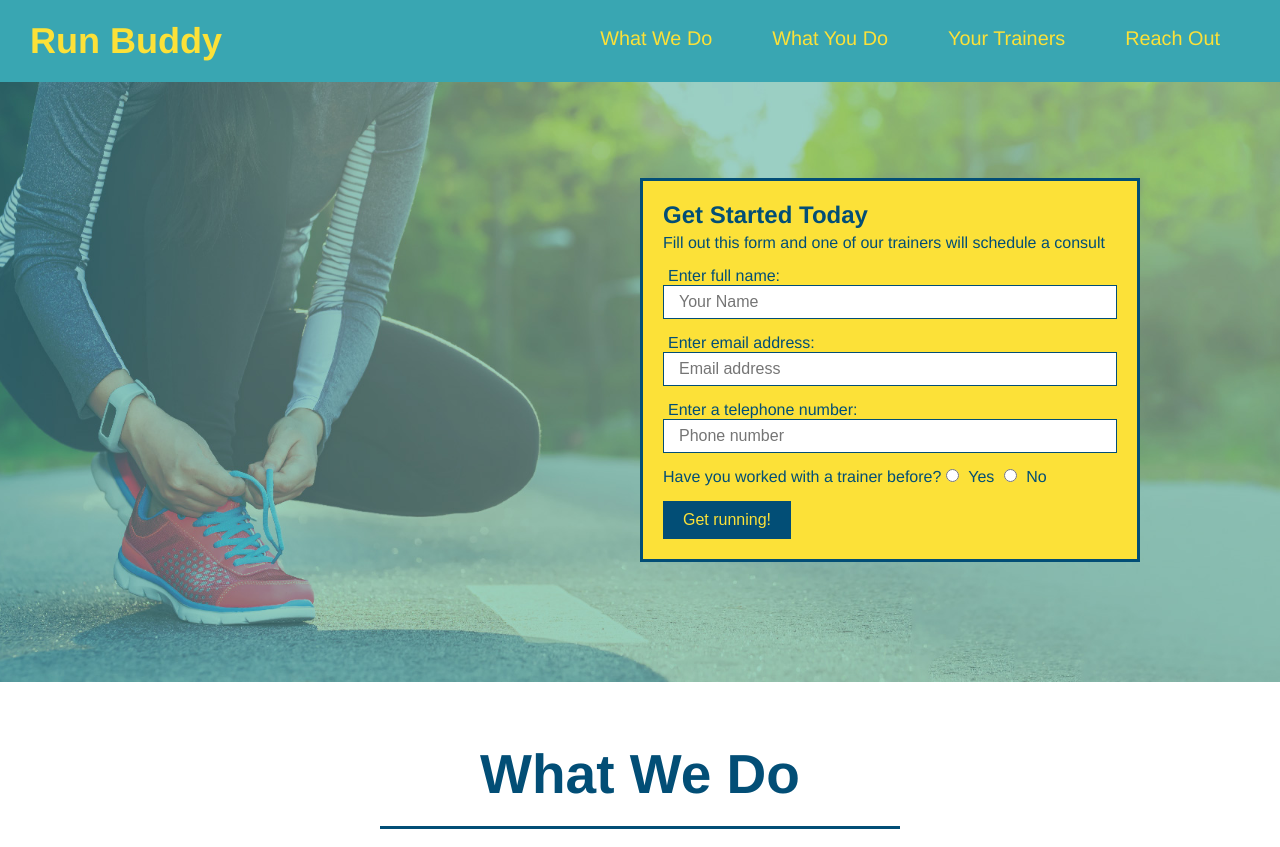
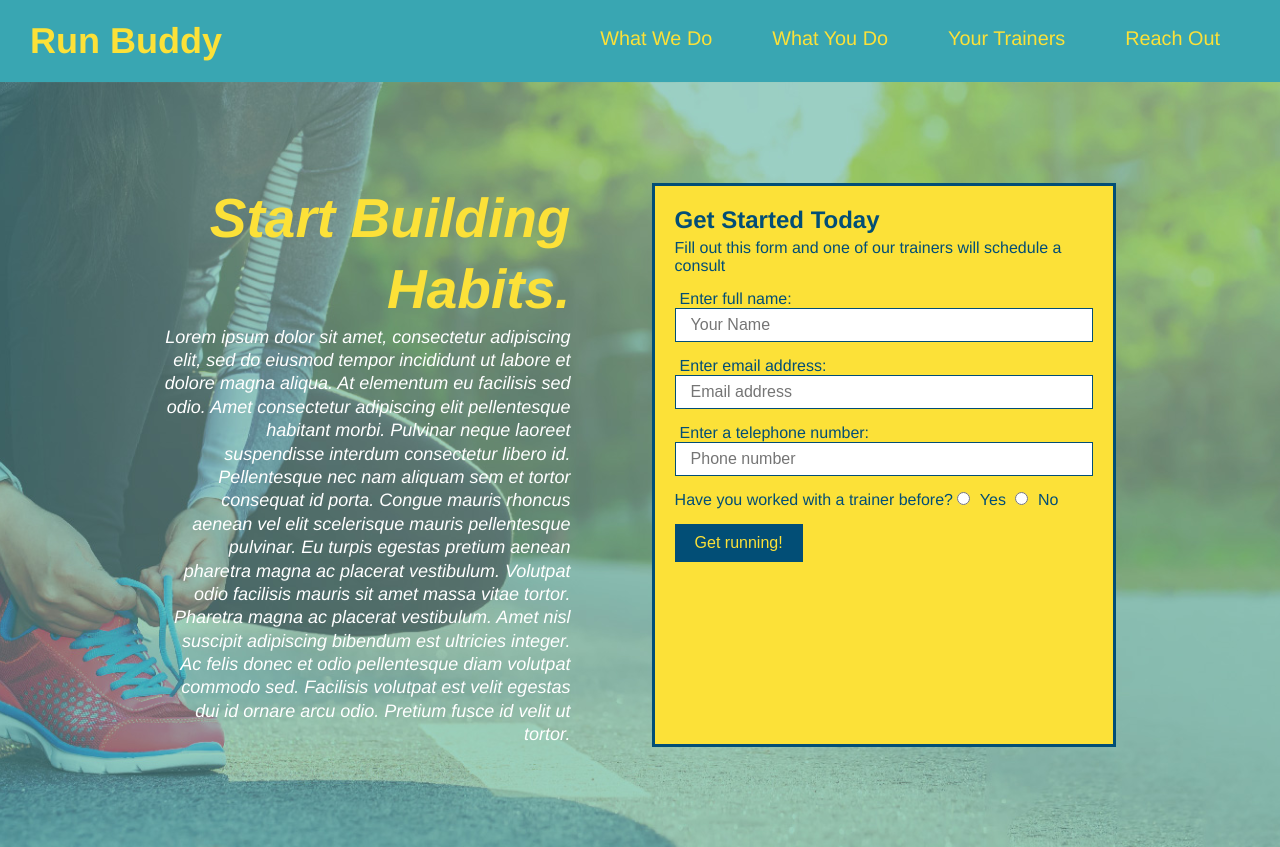
Before and after one commit to russe433/run-buddy, a plain HTML site: page index.html in a window 1280 px wide. Shown: the top 847 px of the page. Drawn offline with Linux system fonts and the light colour scheme.

Commit message:
added flexbox to hero

```diff
--- a/assets/css/style.css
+++ b/assets/css/style.css
@@ -64,6 +64,8 @@ header h1 {
     background: #fce138;
     width: 100%;
     padding: 40px 35px;
+    justify-content: space-between;
+    flex-wrap: wrap;
   }
 
   footer h1 {
@@ -96,22 +98,34 @@ header h1 {
   /* Hero Style Start */
   .hero {
       background-image:url("../images/hero-bg.jpg");
-      height:600px;
       background-size:cover;
       background-position: center;
-      position: relative;
+      display: flex;
+      justify-content: center;
+      flex-wrap: wrap;
   }
 
+  .hero-cta{
+      width: 35%;
+      text-align: right;
+      margin: 3.5%;
+      color: #fff;
+      font-size: 18px;
+      line-height: 1.3;
+      font-style: italic;
+  }
+  .hero-cta h2{
+    color:#fce138;
+    font-size: 55px;
+  }
 
   .hero-form{
       background-color: #fce138;
       padding:20px;
-      width: 500px;
       color: #024e76;
       border:solid 3px #024e76;
-      position: absolute;
-      bottom: 120px;
-      right: 140px;
+      width: 40%;
+      margin: 3.5%;
   }
   .hero-form h3{
     font-size: 24px;
--- a/index.html
+++ b/index.html
@@ -28,6 +28,10 @@
         </nav>
     </header>
         <section class="hero">
+            <div class="hero-cta">
+                <h2>Start Building Habits.</h2>
+                <p>Lorem ipsum dolor sit amet, consectetur adipiscing elit, sed do eiusmod tempor incididunt ut labore et dolore magna aliqua. At elementum eu facilisis sed odio. Amet consectetur adipiscing elit pellentesque habitant morbi. Pulvinar neque laoreet suspendisse interdum consectetur libero id. Pellentesque nec nam aliquam sem et tortor consequat id porta. Congue mauris rhoncus aenean vel elit scelerisque mauris pellentesque pulvinar. Eu turpis egestas pretium aenean pharetra magna ac placerat vestibulum. Volutpat odio facilisis mauris sit amet massa vitae tortor. Pharetra magna ac placerat vestibulum. Amet nisl suscipit adipiscing bibendum est ultricies integer. Ac felis donec et odio pellentesque diam volutpat commodo sed. Facilisis volutpat est velit egestas dui id ornare arcu odio. Pretium fusce id velit ut tortor.</p>
+            </div>
             <div class="hero-form">
                 <h3>Get Started Today</h3>
                 <p>Fill out this form and one of our trainers will schedule a consult</p>
@@ -161,7 +165,7 @@
     <footer>
         <h2>❤️ Made with love by Run Buddy</h2>
             <div>
-                <a href="./privacy-policy.html">Read Our Privacy Policy</a><br />
+                <a href="./privacy-policy.html" add target="_blank">Read Our Privacy Policy</a><br />
                 &copy; 2019 Run Buddy, Inc.
             </div>
     </footer>
```
